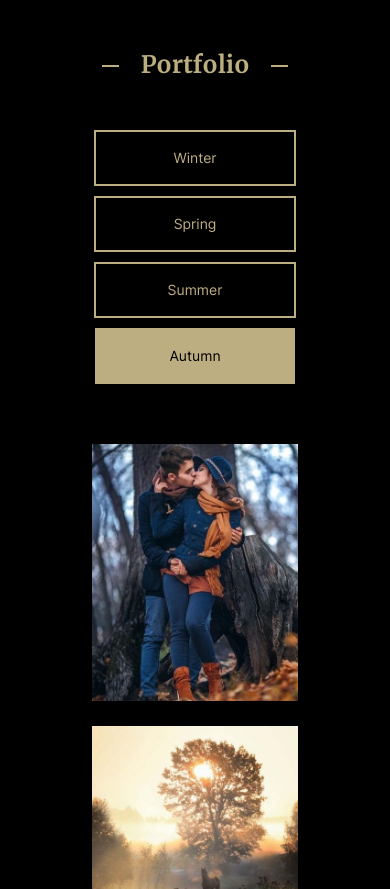
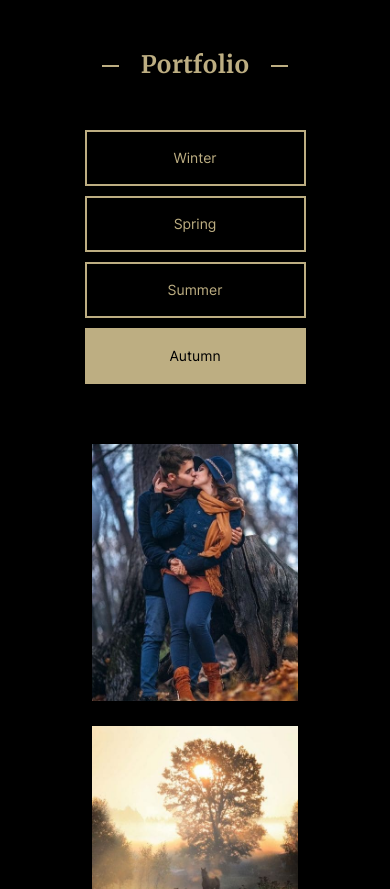
Before and after one commit to EllieOllie/Portfolio, a plain HTML site: page portfolio/index.html in a window 390 px wide. Shown: the part 1760-2649 px from the top of the page. Drawn offline with nearby package versions, Linux system fonts and the light colour scheme; files whose address does not match are found by name.

Commit message:
refactor: refactor styles

```diff
--- a/portfolio/css/style.css
+++ b/portfolio/css/style.css
@@ -128,7 +128,7 @@ a:hover {
   transition: fill 0.5s ease-in-out;
 }
 
-.color-theme-link:hover {
+.color-theme-link.light:hover {
   animation: rotate 1.5s ease-in-out;
 }
 
@@ -303,7 +303,6 @@ a:hover {
   display: flex;
   flex-direction: column;
   align-items: center;
-  justify-content: space-around;
   margin: 0 auto;
 }
 
@@ -347,20 +346,13 @@ a:hover {
   border: 2px solid var(--color-gold);
 }
 
-.switch-btn:first-child {
-  padding: 6px 76px;
-}
-
-.switch-btn:nth-child(2) {
-  padding: 6px 78px;
-}
-
-.switch-btn:nth-child(3) {
-  padding: 6px 70px;
-}
-
-.switch-btn:last-child {
-  padding: 6px 71px;
+.switch-btn,
+.price-btn {
+  width: 217px;
+  height: 52px;
+  display: flex;
+  align-items: center;
+  justify-content: center;
 }
 
 .gallery {
@@ -428,7 +420,6 @@ a:hover {
 }
 
 .price-btn{
-  padding: 6px 38px;
   border: 2px solid var(--color-gold);
 }
 
@@ -705,18 +696,6 @@ a:hover {
     margin-bottom: 60px;
   }
 
-  .switch-btn:first-child {
-    padding: 6px 77px;
-  }
-
-  .switch-btn:nth-child(3) {
-    padding: 6px 69px;
-  }
-
-  .switch-btn:last-child {
-    padding: 6px 72px;
-  }
-
   .gallery,
   .price-container {
     justify-content: space-around;
@@ -847,10 +826,6 @@ a:hover {
 
   .switch-container {
     gap: 10px;
-  }
-
-  .switch-btn:nth-child(3) {
-    padding: 6px 72px;
   }
 
   .form-input,
--- a/portfolio/js/index.js
+++ b/portfolio/js/index.js
@@ -30,7 +30,7 @@ const collectionEls = ligthThemeEls.map((el) => document.querySelectorAll(el));
 //?burger
 
   if (burger) {
-    hamburger.addEventListener('click', function(event){
+    hamburger.addEventListener('click', function(){
       document.body.classList.toggle('lock')
       hamburger.classList.toggle('active');
       menu.classList.toggle('open');
@@ -75,7 +75,6 @@ function getTranslate(event) {
 
 
     langBtn.forEach((btn) => btn.classList.remove('active'));
-    // console.log(event.target.dataset.language); // получили data-значение атрибута кнопки, по которой кликнули
     langBtn.forEach((btn) => {
       if (event.target.dataset.language === btn.dataset.language) btn.classList.add('active');
     })
@@ -86,13 +85,6 @@ language.addEventListener('click', getTranslate);
 //-----------------------------------------------------------------
 
 //? change color theme
-
-function changeTheme(event) {
-  if(event.target.classList.contains('color-theme-link')) {
-    collectionEls.map((el) => el.forEach((el) => el.classList.toggle('light-theme')));
-    collectionElsImg.forEach((el) => el.classList.toggle('change-img'));
-  }
-}
 
 function changeIconColorTheme() {
   sun.addEventListener('click', () => {
@@ -105,8 +97,14 @@ function changeIconColorTheme() {
     moon.classList.add('hidden');
   })
 }
+
+function changeTheme(event) {
+  if(event.target.classList.contains('color-theme-link')) {
+    collectionEls.map((el) => el.forEach((el) => el.classList.toggle('light-theme')));
+    collectionElsImg.forEach((el) => el.classList.toggle('change-img'));
+  }
+}
 changeIconColorTheme();
-
 colorTheme.addEventListener('click', changeTheme);
 
 //-----------------------------------------------------------------
```
